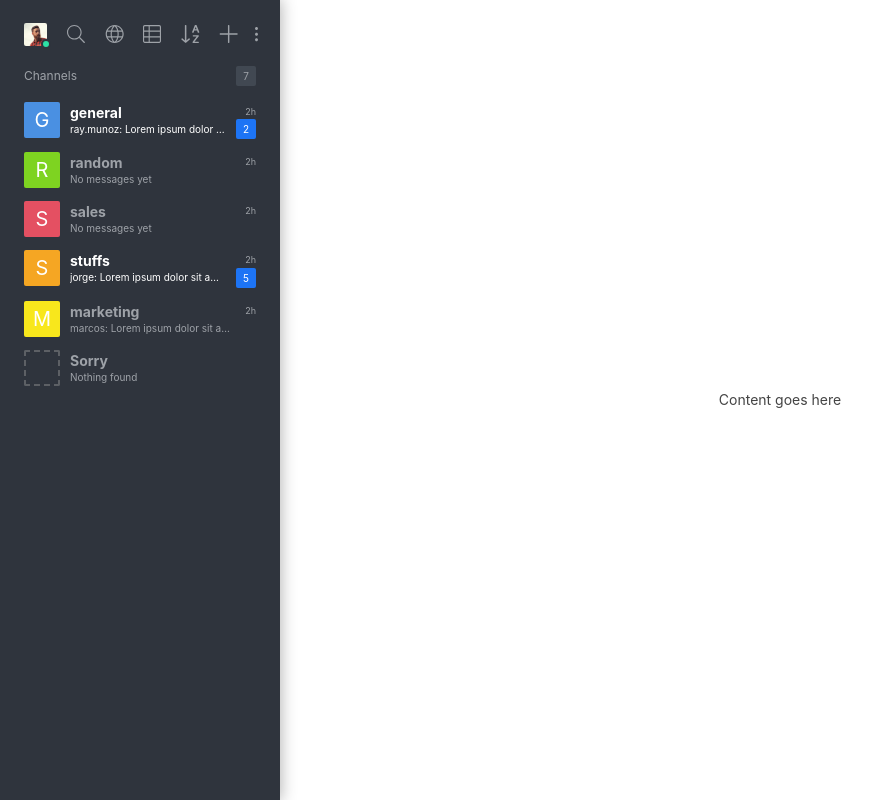
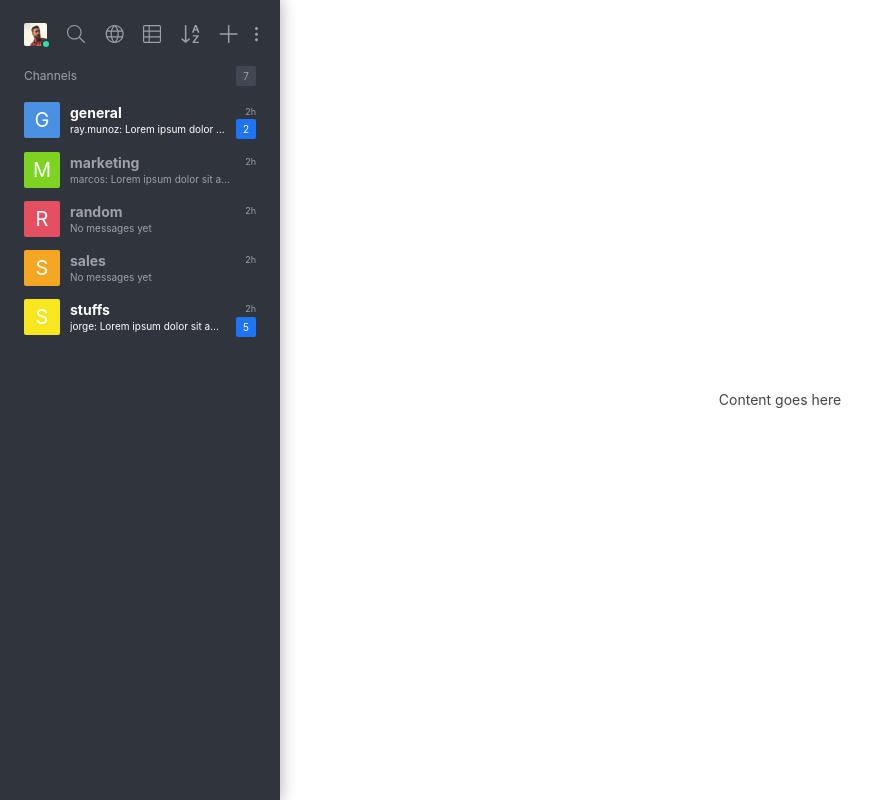
Before and after one commit to tassoevan/rocketchat-react-sidebar, a React (Create React App) app: page / in a window 1280 px wide. Shown: the whole page, without its empty margins (0-880 px from the left). Built offline with nearby package versions, Linux system fonts and the light colour scheme.

Commit message:
Add behavior for channels list

```diff
--- a/src/Sidebar.css
+++ b/src/Sidebar.css
@@ -12,38 +12,6 @@
   box-shadow: rgba(0, 0, 0, 0.3) 0px 0px 15px 1px;
 }
 
-.Sidebar__list-title {
-  align-items: center;
-  justify-content: space-between;
-  margin: 0 0 5px 0;
-  padding: 6px 24px 4px;
-  display: flex;
-  flex-direction: row;
-  align-items: baseline;
-}
-
-.Sidebar__list-title-text {
-  color: #9ea2a8;
-  font-size: 12px;
-  white-space: nowrap;
-  text-overflow: ellipsis;
-}
-
-.Sidebar__list-title-counter {
-  background-color: #414852;
-}
-
-.Sidebar__list-counter {
-  width: 20px;
-  min-width: 20px;
-  padding: 5px 0 5px 0;
-  line-height: 1;
-  border-radius: 2px;
-  color: #9ea2a8;
-  font-size: 10px;
-  text-align: center;
-}
-
 @media (min-width: 400px) {
   .Sidebar {
     width: var(--width-fixed);
--- a/src/Sidebar.js
+++ b/src/Sidebar.js
@@ -1,51 +1,11 @@
-import React, { Children } from 'react';
-import { connect } from 'react-redux';
+import React from 'react';
 import Header from './sidebar/Header';
-import { Channel, ChannelNotFound } from './Channel';
-
-import data from './assets/data.json';
+import ChannelList from './sidebar/ChannelList';
 import './Sidebar.css';
 
-const List = ({ title, count, children }) => (
-  <div className="Sidebar__list">
-    {title ? (
-      <h2 className="Sidebar__list-title">
-        <span className="Sidebar__list-title-text">Channels</span>
-        <span className="Sidebar__list-title-counter Sidebar__list-counter">7</span>
-      </h2>
-    ) : null}
-
-    <ul className="Sidebar__list-items">
-      {Children.map(children, child => (
-        <li className="Sidebar__list-item">{child}</li>
-      ))}
-    </ul>
-  </div>
+export const Sidebar = () => (
+  <aside className='Sidebar'>
+    <Header />
+    <ChannelList />
+  </aside>
 );
-
-const mapStateToProps = ({ sidebar: { viewMode, showAvatars } }) =>
-  ({ viewMode, showAvatars });
-
-const mapDispatchToProps = dispatch => ({});
-
-export const Sidebar = connect(mapStateToProps, mapDispatchToProps)(({
-  viewMode,
-  showAvatars
-}) => (
-  <aside className={`Sidebar Sidebar--viewmode-${viewMode}`}>
-    <Header />
-
-    <List title="Channels" count={7}>
-      {data.channelList.map((channel, key) => (
-        <Channel key={key}
-          name={channel.name}
-          unreadMessages={channel.unreadMessages}
-          lastMessage={channel.lastMessage}
-          viewMode={viewMode}
-          showAvatar={showAvatars} />
-      ))}
-
-      <ChannelNotFound showAvatar={showAvatars} />
-    </List>
-  </aside>
-));
--- a/src/reducers.js
+++ b/src/reducers.js
@@ -10,10 +10,10 @@ import {
 } from './actions';
 
 const initialSidebarState = {
+  searchText: null,
   viewMode: 'extended',
   showAvatars: true,
-  sort: 'alphabetical',
-  searchText: null
+  sort: 'alphabetical'
 };
 
 const sidebar = (state = initialSidebarState, action) => {
--- a/src/Channel.js
+++ b/src/sidebar/Channel.js
@@ -1,6 +1,7 @@
 import React, { Component } from 'react';
-import { TextAvatar } from './Avatar';
-import Icon from './Icon';
+import { TextAvatar } from '../Avatar';
+import Icon from '../Icon';
+
 import './Channel.css';
 
 export class Channel extends Component {
--- /dev/null
+++ b/src/sidebar/ChannelList.js
@@ -0,0 +1,54 @@
+import React from 'react';
+import { connect } from 'react-redux';
+import List from './List';
+import { Channel, ChannelNotFound } from './Channel';
+
+import data from '../assets/data.json';
+
+const getUnreadMessagesCount = channels => channels.reduce(
+  (unreadMessages, channel) => unreadMessages + channel.unreadMessages, 0);
+
+const normalizeChannels = (channels, searchText, sort) => channels
+  .filter(channel => !searchText || channel.name.indexOf(searchText) > -1)
+  .sort((channelA, channelB) => {
+    switch (sort) {
+      case 'alphabetical':
+        return channelA.name < channelB.name ? -1: 1;
+
+      case 'activity':
+        return channelA.lastMessage.timestamp - channelB.lastMessage.timestamp;
+
+      default:
+        return 0;
+    }
+  });
+
+const PureChannelList = ({
+  title,
+  viewMode,
+  showAvatars,
+  channels
+}) => (
+  <List title={title} count={getUnreadMessagesCount(channels)}>
+    {channels && channels.length > 0 ?
+      channels.map((channel, key) => (
+        <Channel key={key}
+          name={channel.name}
+          unreadMessages={channel.unreadMessages}
+          lastMessage={channel.lastMessage}
+          viewMode={viewMode}
+          showAvatar={showAvatars} />
+      )) :
+      <ChannelNotFound showAvatar={showAvatars} />
+    }
+  </List>
+);
+
+const mapStateToProps = ({ sidebar: { searchText, viewMode, showAvatars, sort } }) => ({
+  title: searchText !== null && searchText !== undefined ? 'Results' : 'Channels',
+  viewMode,
+  showAvatars,
+  channels: normalizeChannels(data.channelList, searchText, sort)
+});
+
+export default connect(mapStateToProps)(PureChannelList);
--- /dev/null
+++ b/src/sidebar/List.css
@@ -0,0 +1,31 @@
+.Sidebar__list-title {
+  align-items: center;
+  justify-content: space-between;
+  margin: 0 0 5px 0;
+  padding: 6px 24px 4px;
+  display: flex;
+  flex-direction: row;
+  align-items: baseline;
+}
+
+.Sidebar__list-title-text {
+  color: #9ea2a8;
+  font-size: 12px;
+  white-space: nowrap;
+  text-overflow: ellipsis;
+}
+
+.Sidebar__list-title-counter {
+  background-color: #414852;
+}
+
+.Sidebar__list-counter {
+  width: 20px;
+  min-width: 20px;
+  padding: 5px 0 5px 0;
+  line-height: 1;
+  border-radius: 2px;
+  color: #9ea2a8;
+  font-size: 10px;
+  text-align: center;
+}
--- /dev/null
+++ b/src/sidebar/List.js
@@ -0,0 +1,21 @@
+import React, { Children } from 'react';
+
+import './List.css';
+
+export default ({ title, count, children }) => (
+  <div className="Sidebar__list">
+    {title ? (
+      <h2 className="Sidebar__list-title">
+        <span className="Sidebar__list-title-text">{title}</span>
+        {count > 0 ?
+          <span className="Sidebar__list-title-counter Sidebar__list-counter">{count}</span> : null}
+      </h2>
+    ) : null}
+
+    <ul className="Sidebar__list-items">
+      {Children.map(children, child => (
+        <li className="Sidebar__list-item">{child}</li>
+      ))}
+    </ul>
+  </div>
+);
```
Also changed, not shown: src/sidebar/Channel.css (renamed from src/Channel.css).
